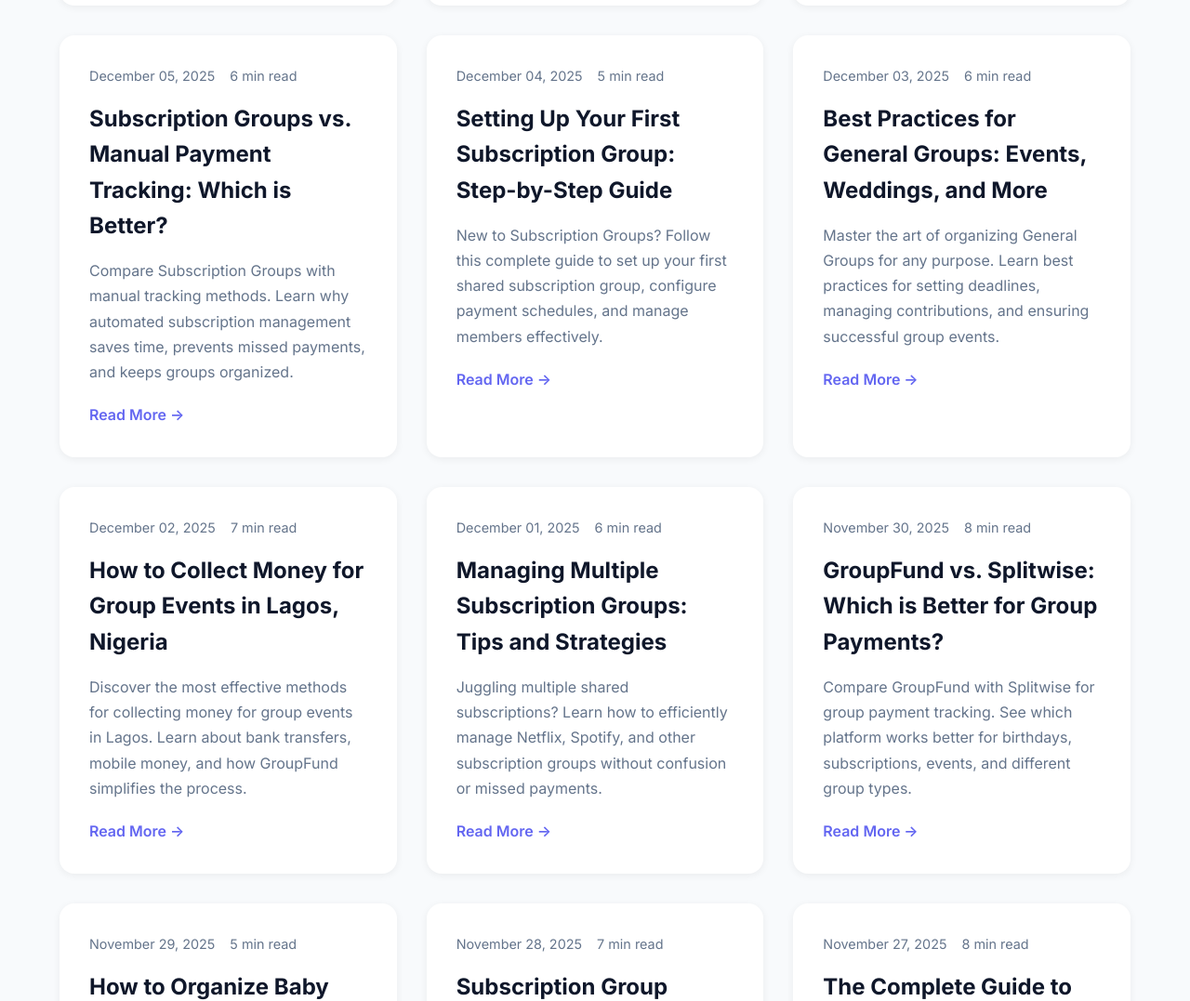
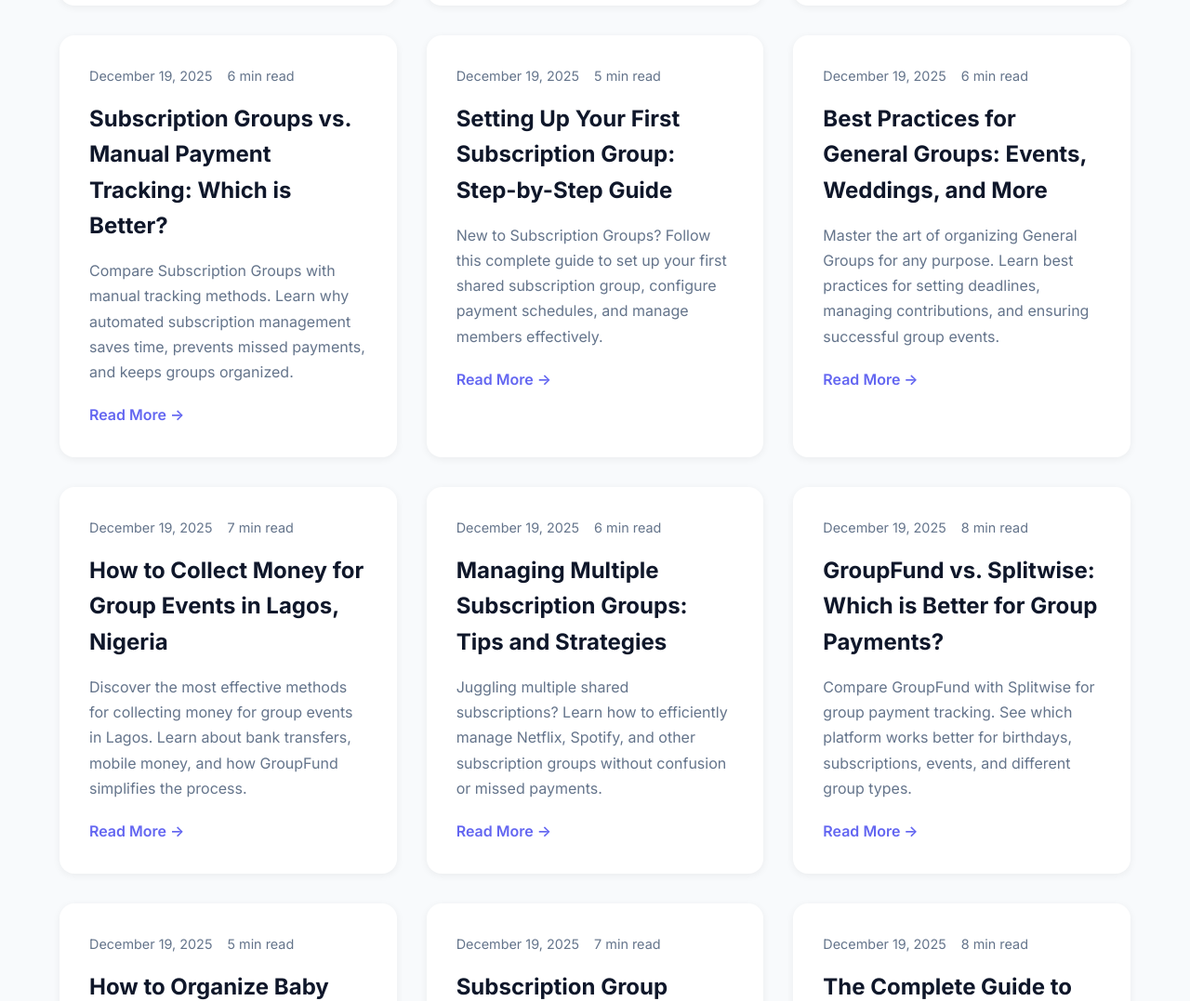
Before and after one commit to chinazaaa/groupfund-website, a React (Vite) app: page /blog in a window 1280 px wide. Shown: the part 3300-4377 px from the top of the page at 93% size. Built offline with nearby package versions, Linux system fonts and the light colour scheme; no server answers.

Commit message:
Update BlogPage.jsx

```diff
--- a/src/pages/BlogPage.jsx
+++ b/src/pages/BlogPage.jsx
@@ -112,7 +112,7 @@ export default function BlogPage() {
     {
       title: "How to Manage Shared Subscriptions with Subscription Groups",
       excerpt: "Learn how Subscription Groups make managing shared Netflix, Spotify, and other subscriptions effortless. Set monthly or annual frequencies, track deadlines, and never miss a payment.",
-      date: "December 07, 2025",
+      date: "December 19, 2025",
       readTime: "6 min read",
       slug: "how-to-manage-shared-subscriptions-subscription-groups",
       keywords: "shared subscriptions, subscription groups, Netflix subscription sharing, Spotify group subscription, subscription management"
@@ -120,7 +120,7 @@ export default function BlogPage() {
     {
       title: "Organizing Group Contributions for Weddings and Events",
       excerpt: "Planning a wedding or event? Discover how General Groups help you organize contributions, track payments, and manage deadlines for any occasion - from baby showers to graduations.",
-      date: "December 06, 2025",
+      date: "December 19, 2025",
       readTime: "7 min read",
       slug: "organizing-group-contributions-weddings-events",
       keywords: "wedding contributions, event contributions, baby shower contributions, graduation contributions, group event planning"
@@ -128,7 +128,7 @@ export default function BlogPage() {
     {
       title: "Subscription Groups vs. Manual Payment Tracking: Which is Better?",
       excerpt: "Compare Subscription Groups with manual tracking methods. Learn why automated subscription management saves time, prevents missed payments, and keeps groups organized.",
-      date: "December 05, 2025",
+      date: "December 19, 2025",
       readTime: "6 min read",
       slug: "subscription-groups-vs-manual-payment-tracking",
       keywords: "subscription management, subscription tracking, automated subscription payments, subscription group benefits"
@@ -136,7 +136,7 @@ export default function BlogPage() {
     {
       title: "Setting Up Your First Subscription Group: Step-by-Step Guide",
       excerpt: "New to Subscription Groups? Follow this complete guide to set up your first shared subscription group, configure payment schedules, and manage members effectively.",
-      date: "December 04, 2025",
+      date: "December 19, 2025",
       readTime: "5 min read",
       slug: "setting-up-first-subscription-group-step-by-step",
       keywords: "subscription group setup, shared subscription guide, how to create subscription group"
@@ -144,7 +144,7 @@ export default function BlogPage() {
     {
       title: "Best Practices for General Groups: Events, Weddings, and More",
       excerpt: "Master the art of organizing General Groups for any purpose. Learn best practices for setting deadlines, managing contributions, and ensuring successful group events.",
-      date: "December 03, 2025",
+      date: "December 19, 2025",
       readTime: "6 min read",
       slug: "best-practices-general-groups-events-weddings",
       keywords: "general groups, event planning, wedding contributions, group event management"
@@ -152,7 +152,7 @@ export default function BlogPage() {
     {
       title: "How to Collect Money for Group Events in Lagos, Nigeria",
       excerpt: "Discover the most effective methods for collecting money for group events in Lagos. Learn about bank transfers, mobile money, and how GroupFund simplifies the process.",
-      date: "December 02, 2025",
+      date: "December 19, 2025",
       readTime: "7 min read",
       slug: "how-to-collect-money-group-events-lagos-nigeria",
       keywords: "collect money Lagos, group payments Lagos, event contributions Lagos Nigeria, Lagos group fund"
@@ -160,7 +160,7 @@ export default function BlogPage() {
     {
       title: "Managing Multiple Subscription Groups: Tips and Strategies",
       excerpt: "Juggling multiple shared subscriptions? Learn how to efficiently manage Netflix, Spotify, and other subscription groups without confusion or missed payments.",
-      date: "December 01, 2025",
+      date: "December 19, 2025",
       readTime: "6 min read",
       slug: "managing-multiple-subscription-groups-tips-strategies",
       keywords: "multiple subscriptions, subscription group management, shared subscription tips"
@@ -168,7 +168,7 @@ export default function BlogPage() {
     {
       title: "GroupFund vs. Splitwise: Which is Better for Group Payments?",
       excerpt: "Compare GroupFund with Splitwise for group payment tracking. See which platform works better for birthdays, subscriptions, events, and different group types.",
-      date: "November 30, 2025",
+      date: "December 19, 2025",
       readTime: "8 min read",
       slug: "groupfund-vs-splitwise-group-payments-comparison",
       keywords: "GroupFund vs Splitwise, group payment comparison, Splitwise alternative, group contribution apps"
@@ -176,7 +176,7 @@ export default function BlogPage() {
     {
       title: "How to Organize Baby Shower Contributions with General Groups",
       excerpt: "Planning a baby shower? Learn how General Groups help you organize contributions, track who's paid, and ensure the celebration is stress-free for everyone involved.",
-      date: "November 29, 2025",
+      date: "December 19, 2025",
       readTime: "5 min read",
       slug: "how-to-organize-baby-shower-contributions-general-groups",
       keywords: "baby shower contributions, baby shower planning, group gift organization, event contributions"
@@ -184,7 +184,7 @@ export default function BlogPage() {
     {
       title: "Subscription Group Admin Guide: Managing Shared Services",
       excerpt: "Everything subscription group admins need to know. Learn how to set up payment schedules, manage members, track deadlines, and handle account details effectively.",
-      date: "November 28, 2025",
+      date: "December 19, 2025",
       readTime: "7 min read",
       slug: "subscription-group-admin-guide-managing-shared-services",
       keywords: "subscription admin, shared service management, subscription group admin, managing subscriptions"
@@ -192,7 +192,7 @@ export default function BlogPage() {
     {
       title: "The Complete Guide to Group Contribution Types: Birthday, Subscription, and General",
       excerpt: "Understand the three group types in GroupFund: Birthday Groups, Subscription Groups, and General Groups. Learn when to use each type and how they differ.",
-      date: "November 27, 2025",
+      date: "December 19, 2025",
       readTime: "8 min read",
       slug: "complete-guide-group-contribution-types-birthday-subscription-general",
       keywords: "group types, birthday groups, subscription groups, general groups, group contribution types"
```
